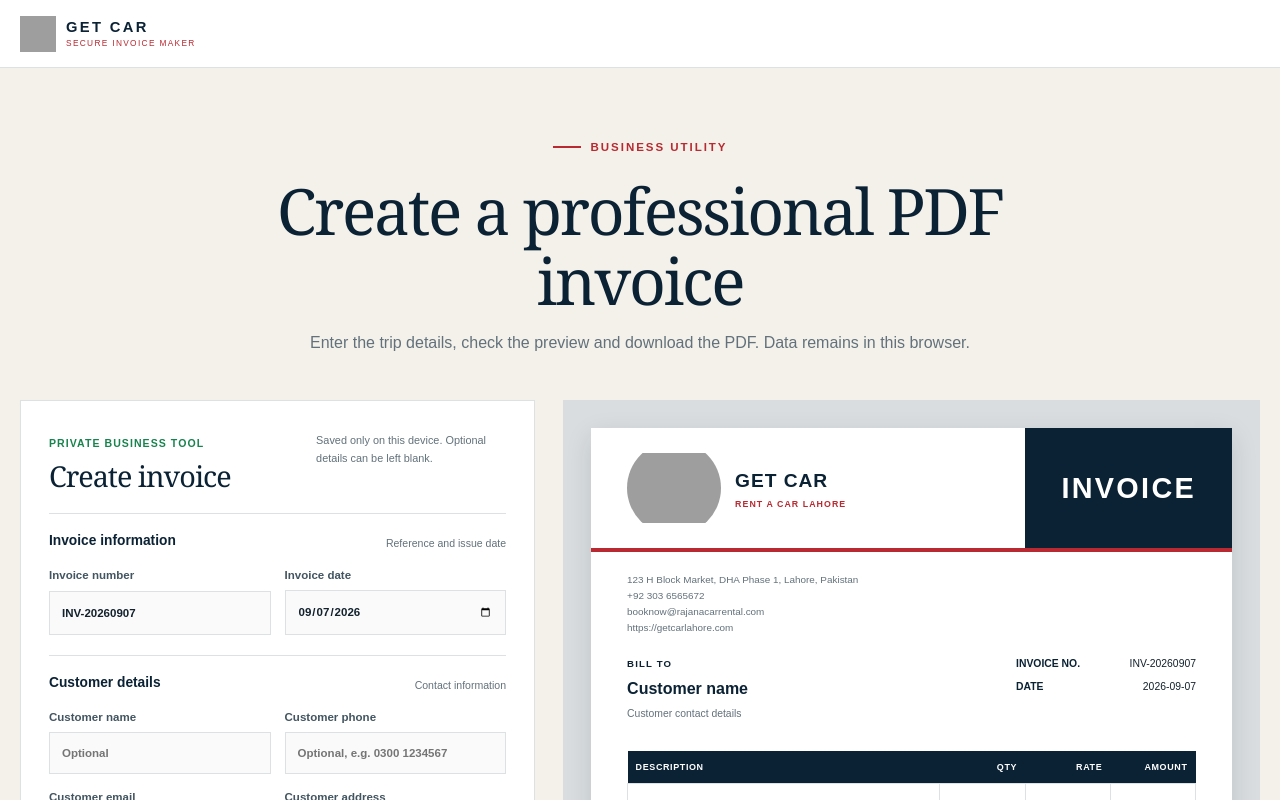
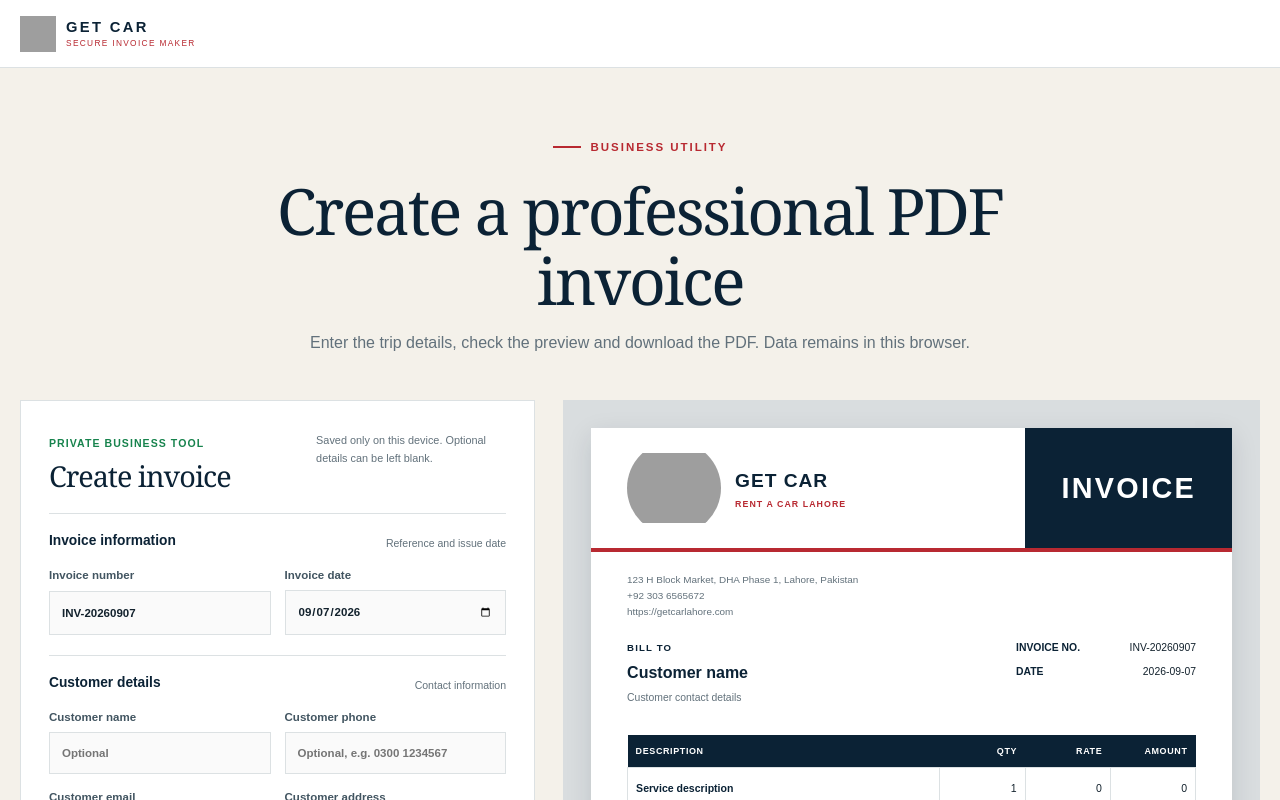
Before and after one commit to awaisanwar12/Rajana-Car-rental, a Next.js app: page /invoice in a window 1280 px wide. Shown: the top 800 px of the page. Built offline with nearby package versions, Linux system fonts and the light colour scheme; no server answers; grey boxes are pictures that could not be loaded.

Commit message:
Remove email address across public site and invoices

```diff
--- a/src/app/(public)/layout.tsx
+++ b/src/app/(public)/layout.tsx
@@ -12,7 +12,6 @@ export default function PublicLayout({ children }: Readonly<{ children: React.Re
     name: site.name,
     url: site.url,
     telephone: site.phoneHref,
-    email: site.email,
     image: `${site.url}/images/honda-civic-rs.jpg`,
     logo: `${site.url}/images/get-car-apple.png`,
     priceRange: "PKR 5,000 to 25,000",
--- a/src/components/Footer.tsx
+++ b/src/components/Footer.tsx
@@ -26,7 +26,6 @@ export function Footer() {
           <h2>Contact</h2>
           <a href={`tel:${site.phoneHref}`}><PhoneIcon /> {site.phoneDisplay}</a>
           <a href={whatsappUrl("Hello Get Car, I need information about a booking.")} target="_blank" rel="noreferrer"><WhatsAppIcon /> WhatsApp us</a>
-          <a href={`mailto:${site.email}`}>{site.email}</a>
           <p className="footer-icon-line"><MapPinIcon /> {site.shortAddress}</p>
           <p className="footer-icon-line"><ClockIcon /> Open 24 hours, 7 days</p>
         </div>
--- a/src/components/InvoiceBuilder.tsx
+++ b/src/components/InvoiceBuilder.tsx
@@ -211,7 +211,7 @@ export function InvoiceBuilder() {
       };
       addPageHeader();
       doc.setTextColor(...muted); doc.setFont("helvetica", "normal"); doc.setFontSize(8.5);
-      doc.text([site.address, site.phoneDisplay, site.email, site.url], margin, 49);
+      doc.text([site.address, site.phoneDisplay, site.url], margin, 49);
       doc.setTextColor(...navy); doc.setFont("helvetica", "bold"); doc.setFontSize(9); doc.text("BILL TO", margin, 70);
       doc.setFontSize(12); doc.text(data.customerName || "Customer", margin, 78);
       doc.setTextColor(...muted); doc.setFont("helvetica", "normal"); doc.setFontSize(8.5);
@@ -439,7 +439,7 @@ export function InvoiceBuilder() {
       <section className="invoice-preview" aria-label="Invoice preview">
         <div className="invoice-paper">
           <div className="invoice-paper-head"><div className="invoice-brand"><div className="invoice-logo-mark"><Image className="invoice-logo" src={logoPath} alt="" width={128} height={128} priority /></div><span><strong>{site.name.toUpperCase()}</strong><small>RENT A CAR LAHORE</small></span></div><h2>INVOICE</h2></div>
-          <div className="invoice-business"><p>{site.address}<br />{site.phoneDisplay}<br />{site.email}<br />{site.url}</p></div>
+          <div className="invoice-business"><p>{site.address}<br />{site.phoneDisplay}<br />{site.url}</p></div>
           <div className="invoice-party"><div><small>BILL TO</small><strong>{data.customerName || "Customer name"}</strong><p>{[data.customerPhone, data.customerEmail, data.customerAddress].filter(Boolean).join(" · ") || "Customer contact details"}</p></div><dl><dt>INVOICE NO.</dt><dd>{data.invoiceNumber}</dd><dt>DATE</dt><dd>{data.date}</dd></dl></div>
           {hasTripDetails && <div className="invoice-trip-details"><small>TRIP DETAILS</small><div className="invoice-trip-grid">{data.city && <div className="invoice-trip-city"><span>City</span><strong>{data.city}</strong></div>}{(pickupDateTime || data.pickupLocation) && <div><span>Pickup</span><strong>{pickupDateTime || "Date and time not provided"}</strong><p>{data.pickupLocation || "Location not provided"}</p></div>}{(dropoffDateTime || data.dropoffLocation) && <div><span>Drop-off</span><strong>{dropoffDateTime || "Date and time not provided"}</strong><p>{data.dropoffLocation || "Location not provided"}</p></div>}</div></div>}
           <div className="invoice-table-wrap"><table><thead><tr><th>Description</th><th>Qty</th><th>Rate</th><th>Amount</th></tr></thead><tbody>{data.items.map((item, index) => <tr key={item.id}><td>{itemDescription(item, index, "Service description")}</td><td>{numberValue(item.quantity)}</td><td>{money(item.rate)}</td><td>{money(numberValue(item.quantity) * numberValue(item.rate))}</td></tr>)}</tbody></table></div>
--- a/src/lib/site.ts
+++ b/src/lib/site.ts
@@ -6,7 +6,6 @@ export const site = {
   phoneHref: "+923036565672",
   whatsapp:
     process.env.NEXT_PUBLIC_WHATSAPP_NUMBER?.replace(/\D/g, "") || "923036565672",
-  email: "booknow@rajanacarrental.com",
   address: "123 H Block Market, DHA Phase 1, Lahore, Pakistan",
   shortAddress: "H Block Market, DHA Phase 1, Lahore",
 };
```
